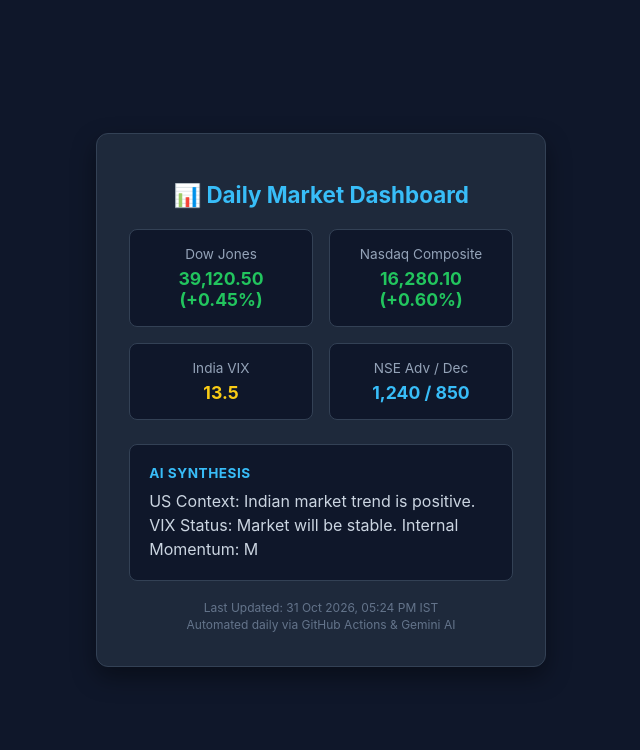
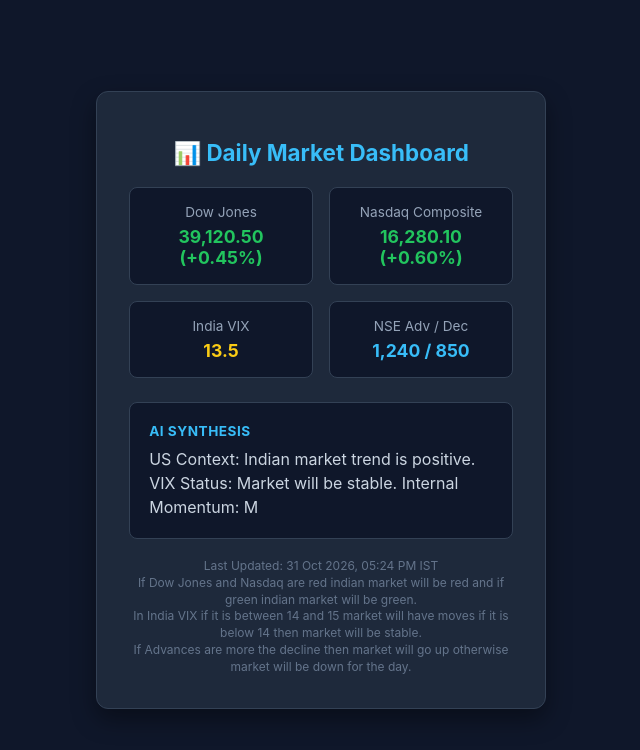
Before and after one commit to sagarbadsul/market, a plain HTML site: page index.html in a window 1280 px wide. Shown: the whole page, without its empty margins (319-959 px from the left). Drawn offline with Linux system fonts and the light colour scheme.

Commit message:
Update footer with market analysis information
Added market behavior insights based on indices and VIX.

```diff
--- a/index.html
+++ b/index.html
@@ -48,7 +48,9 @@
 
         <div class="footer">
             Last Updated: 31 Oct 2026, 05:24 PM IST<br>
-            Automated daily via GitHub Actions & Gemini AI
+            If Dow Jones and Nasdaq are red indian market will be red and if green indian market will be green.<br>
+            In India VIX if it is between 14 and 15 market will have moves if it is below 14 then market will be stable.<br>
+            If Advances are more the decline then market will go up otherwise market will be down for the day.<br>
         </div>
     </div>
 </body>
```
